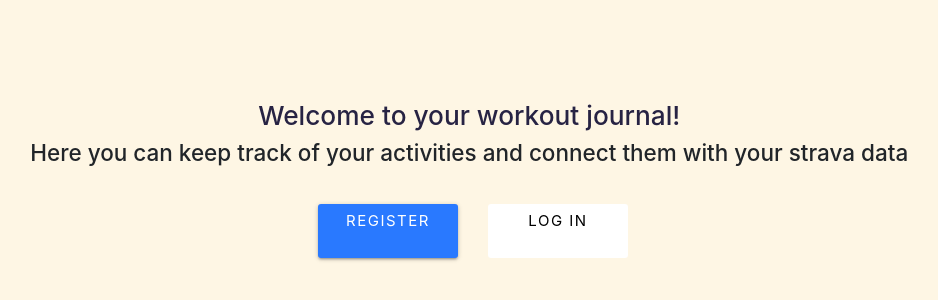
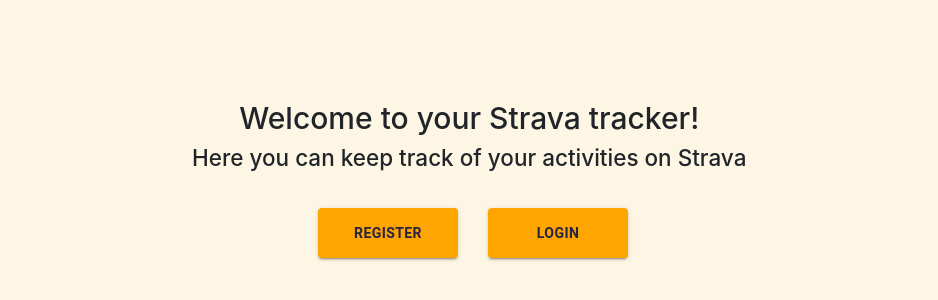
Before and after one commit to OstronKim/strava-tracker, a React (Create React App) app in the folder client/: page / in a window 1280 px wide. Shown: the part 200-500 px from the top of the page, without its empty margins (167-1105 px from the left). Built offline with nearby package versions, Linux system fonts and the light colour scheme.

Commit message:
Fix landing page styling

```diff
--- a/client/src/components/auth/Login.js
+++ b/client/src/components/auth/Login.js
@@ -4,6 +4,8 @@
 import { connect } from "react-redux";
 import { loginUser } from "../../actions/authActions";
 import classnames from "classnames";
+
+import "../styles/style.scss";
 
 class Login extends Component {
   constructor() {
--- a/client/src/components/layout/Landing.js
+++ b/client/src/components/layout/Landing.js
@@ -1,5 +1,6 @@
 import React, { Component } from "react";
 import { Link } from "react-router-dom";
+import Button from "@mui/material/Button";
 
 import "../styles/style.scss";
 
@@ -9,36 +10,46 @@
       <header className="landing-wrapper">
         <div className="row" style={{ marginTop: "20rem" }}>
           <div className="col s12 center-align">
-            <h3>Welcome to your workout journal!</h3>
-            <h4>
-              Here you can keep track of your activities and connect them with
-              your strava data
-            </h4>
+            <h2>Welcome to your Strava tracker!</h2>
+            <h4>Here you can keep track of your activities on Strava</h4>
             <div className="col s6 right-align" style={{ marginTop: "2rem" }}>
-              <Link
-                to="/register"
-                style={{
-                  color: "white",
+              <Link to="/register">
+                <Button
+                  variant="contained"
+                  size="large"
+                  sx={{
                     width: "140px",
-                  borderRadius: "3px",
-                  letterSpacing: "1.5px",
+                    height: "50px",
+                    backgroundColor: "orange",
+                    color: "#272343",
+                    fontWeight: "bold",
+                    ":hover": {
+                      bgcolor: "orange",
+                    },
                   }}
-                className="btn btn-large waves-effect waves-light hoverable blue accent-3"
                 >
                   Register
+                </Button>
               </Link>
             </div>
             <div className="col s1 left-align" style={{ marginTop: "2rem" }}>
-              <Link
-                to="/login"
-                style={{
+              <Link to="/login">
+                <Button
+                  variant="contained"
+                  size="large"
+                  sx={{
                     width: "140px",
-                  borderRadius: "3px",
-                  letterSpacing: "1.5px",
+                    height: "50px",
+                    backgroundColor: "orange",
+                    color: "#272343",
+                    fontWeight: "bold",
+                    ":hover": {
+                      bgcolor: "orange",
+                    },
                   }}
-                className="btn btn-large btn-flat waves-effect white black-text"
                 >
-                Log In
+                  Login
+                </Button>
               </Link>
             </div>
           </div>
```
Lines whose indentation alone changed are shown as unchanged.
